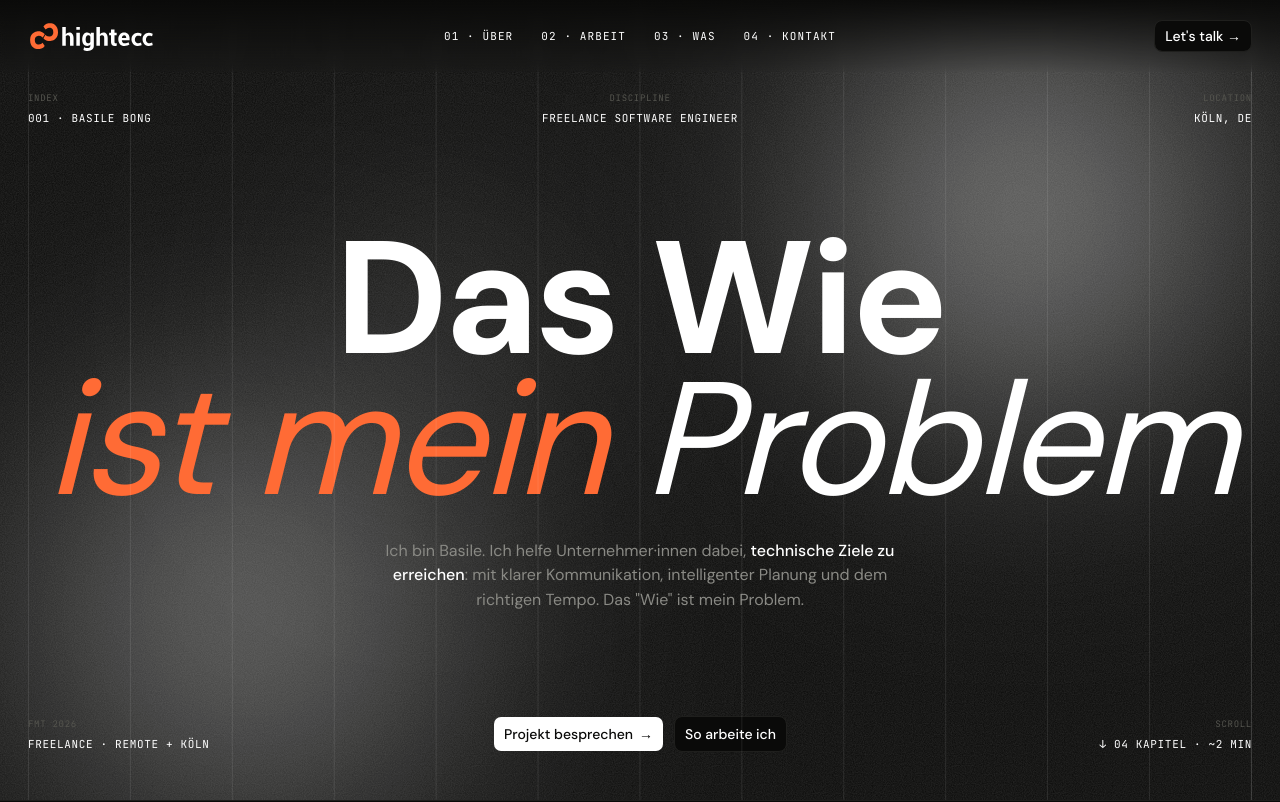
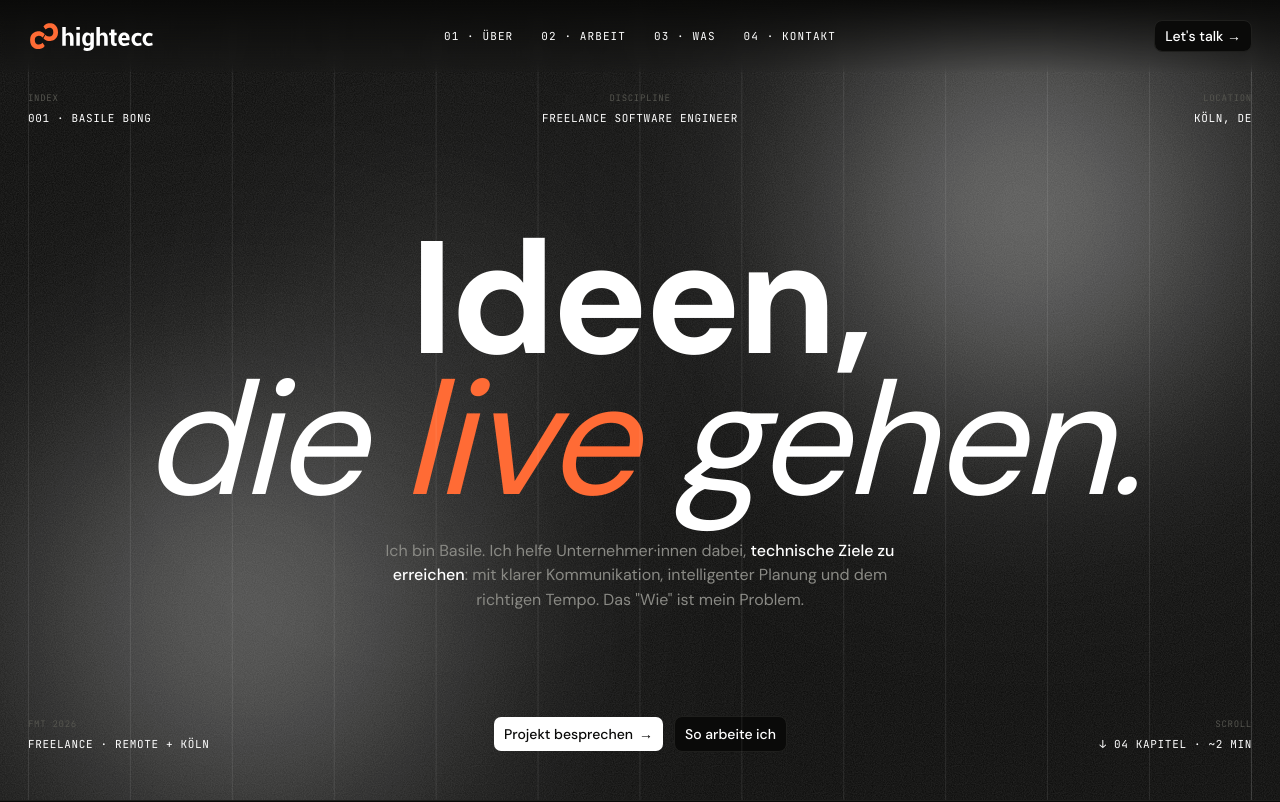
Before and after one commit to basilebong/hightecc-portfolio, a Next.js app: page / in a window 1280 px wide. Shown: the top 802 px of the page. Built offline with nearby package versions, Linux system fonts and the light colour scheme.

Commit message:
feat: rewrite hero headline to "Ideen, die live gehen."
the previous "Das Wie ist mein Problem" headline relied on the sub-paragraph
to land — feedback was that it reads as a riddle on its own. the new line is
self-contained and keeps the orange accent on the punchword.

```diff
--- a/src/components/hero/index.tsx
+++ b/src/components/hero/index.tsx
@@ -31,9 +31,9 @@ export function Hero() {
 
         <div className={styles.center}>
           <h1 className={styles.display}>
-            <span className={styles.line1}>Das Wie</span>
+            <span className={styles.line1}>Ideen,</span>
             <span className={styles.line2}>
-              <span className={styles.amp}>ist mein</span> Problem
+              die <span className={styles.amp}>live</span> gehen.
             </span>
           </h1>
 
```
